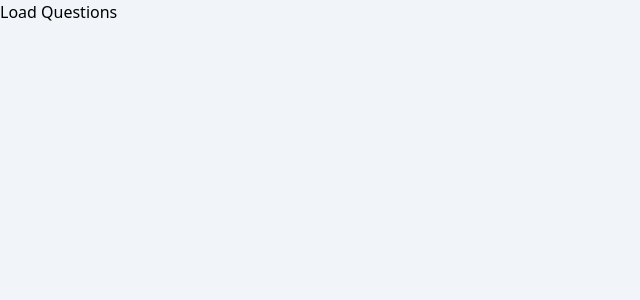
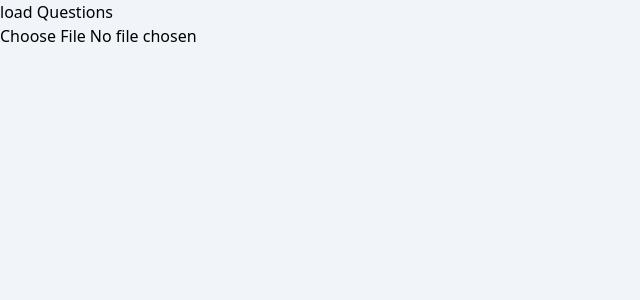
Before and after one commit to ChavezJuanC/IndexCardsWebApp, a React (Vite) app in the folder FrontEnd/: page /edit-cards/load in a window 1280 px wide. Shown: the top 300 px of the page, without its empty margins (0-640 px from the left). Built offline with nearby package versions, Linux system fonts and the light colour scheme.

Commit message:
Implemented questions file upload

```diff
--- a/FrontEnd/src/App.tsx
+++ b/FrontEnd/src/App.tsx
@@ -2,7 +2,6 @@ import "./App.css";
 import { BrowserRouter as Router, Routes, Route } from "react-router-dom";
 import Home from "./assets/MainRoutes/Home";
 import CardEditorHome from "./assets/MainRoutes/CardEditorHome";
-import BYOQ from "./assets/Components/CardEditorHomeComponents/SubRoutes/BYOQ";
 import LoadQuestion from "./assets/Components/CardEditorHomeComponents/SubRoutes/LoadQuestion";
 import AIQuestions from "./assets/Components/CardEditorHomeComponents/SubRoutes/AIQuestions";
 
@@ -12,7 +11,6 @@ function App() {
             <Routes>
                 <Route path="/" element={<Home />} />
                 <Route path="/edit-cards/home" element={<CardEditorHome />} />
-                <Route path="/edit-cards/byoq" element={<BYOQ />} />
                 <Route path="/edit-cards/load" element={<LoadQuestion />} />
                 <Route path="/edit-cards/ai" element={<AIQuestions />} />
             </Routes>
--- a/FrontEnd/src/HelperFunctions/ApiCalls.ts
+++ b/FrontEnd/src/HelperFunctions/ApiCalls.ts
@@ -77,11 +77,30 @@ async function ResetQuestionsStatus(): Promise<QuestionAnswerType[]> {
     return data;
 }
 
+async function ReplaceAllQuestions(
+    questionsList: QuestionAnswerType[]
+): Promise<QuestionAnswerType[]> {
+    const res: Response = await fetch(`${serverUrl}/local-questions/replace`, {
+        method: "PUT",
+        headers: { "content-type": "application/json" },
+        body: JSON.stringify(questionsList),
+    });
+
+    if (!res.ok) {
+        throw new Error(`HTTP error :  status : ${res.status}`);
+    }
+
+    const data: QuestionAnswerType[] = await res.json();
+
+    return data;
+}
+
 export {
     UpdateQuestionsList,
     serverUrl,
     PostNewQuestion,
     updateQuestionById,
     ResetQuestionsStatus,
+    ReplaceAllQuestions
 };
 export type { QuestionAnswerType };
--- a/FrontEnd/src/assets/Components/CardEditorHomeComponents/CardEditorTopMenu.tsx
+++ b/FrontEnd/src/assets/Components/CardEditorHomeComponents/CardEditorTopMenu.tsx
@@ -14,21 +14,15 @@ function CardEditorTopMenu() {
             <div className="flex flex-row justify-between">
                 <div
                     className="hover:cursor-pointer mx-4 text-lg font-semibold hover:text-blue-200 transition-colors duration-200"
-                    onClick={() => navigate("/edit-cards/byoq")}
-                >
-                    BYOQ
-                </div>
-                <div
-                    className="hover:cursor-pointer mx-4 text-lg font-semibold hover:text-blue-200 transition-colors duration-200"
                     onClick={() => navigate("/edit-cards/load")}
                 >
-                    Load
+                    Upload Questions
                 </div>
                 <div
                     className="hover:cursor-pointer mx-4 text-lg font-semibold hover:text-blue-200 transition-colors duration-200"
                     onClick={() => navigate("/edit-cards/ai")}
                 >
-                    AI
+                    Genarete with AI
                 </div>
             </div>
         </div>
--- a/FrontEnd/src/assets/Components/CardEditorHomeComponents/SubRoutes/BYOQ.tsx
+++ /dev/null
@@ -1,5 +0,0 @@
-function BYOQ() {
-    return <div>BYOQ</div>;
-}
-
-export default BYOQ;
--- a/FrontEnd/src/assets/Components/CardEditorHomeComponents/SubRoutes/LoadQuestion.tsx
+++ b/FrontEnd/src/assets/Components/CardEditorHomeComponents/SubRoutes/LoadQuestion.tsx
@@ -1,14 +1,71 @@
+import {
+    QuestionAnswerType,
+    ReplaceAllQuestions,
+} from "../../../../HelperFunctions/ApiCalls";
+
 function LoadQuestion() {
-    return <div>Load Questions</div>;
+
+    async function handleQuestionsUpdate(data: QuestionAnswerType[]) {
+        await ReplaceAllQuestions(data);
+    }
+
+    function handleFileChange(event: React.ChangeEvent<HTMLInputElement>) {
+
+        let parsedData : QuestionAnswerType[];
+
+        if (event.target.files != null) {
+            const file = event.target.files[0];
+
+            if (file.type == "application/json") {
+                const reader = new FileReader();
+                reader.onload = async (e) => {
+                    try {
+                        if (
+                            e.target != null &&
+                            typeof e.target.result === "string"
+                        ) {
+                            parsedData = JSON.parse(
+                                e.target.result
+                            );
+                            console.log(parsedData);
+                            await handleQuestionsUpdate(parsedData);
+                        }
+                    } catch (error) {
+                        console.error("Error parsing JSON:", error);
+                    }
+                };
+
+                reader.readAsText(file);
+
+            } else {
+                alert("Please choose a valid json file");
+            }
+
+        }
+    }
+
+    return (
+        //Maybe this should read the questions file, validate its structure(else return error..), paste it to the main file...
+
+        <div>
+            <div>load Questions</div>
+            <div>
+                <input
+                    type="file"
+                    onChange={(e) => {
+                        handleFileChange(e);
+                    }}
+                />
+            </div>
+        </div>
+    );
 }
 
 export default LoadQuestion;
-
-
-//Maybe this should read the questions file, validate its structure(else return error..), paste it to the main file...
+// Write put route for api that will replace everything on the current file....
 
 //Create. a save questions feature that lets you save your current questions as json files for later use.
 
 //THOUGHTS... for the AI have it generate the json with a set structure... show questions.. give option to save questions to file... replace current file info with this info and bang!!!
 
-//Delete unecessary routes.. AI style and bang!
+//Delete unecessary routes.. AI style and bang!c
--- a/FrontEnd/src/assets/Components/HomeComponents/IndexCardsArea.tsx
+++ b/FrontEnd/src/assets/Components/HomeComponents/IndexCardsArea.tsx
@@ -39,6 +39,8 @@ function IndexCardsArea({
                 currentCard.id.toString(),
                 newState
             );
+
+            console.log("question updated")
 
             setCurrentCard(updatedQuestion);
 
```
